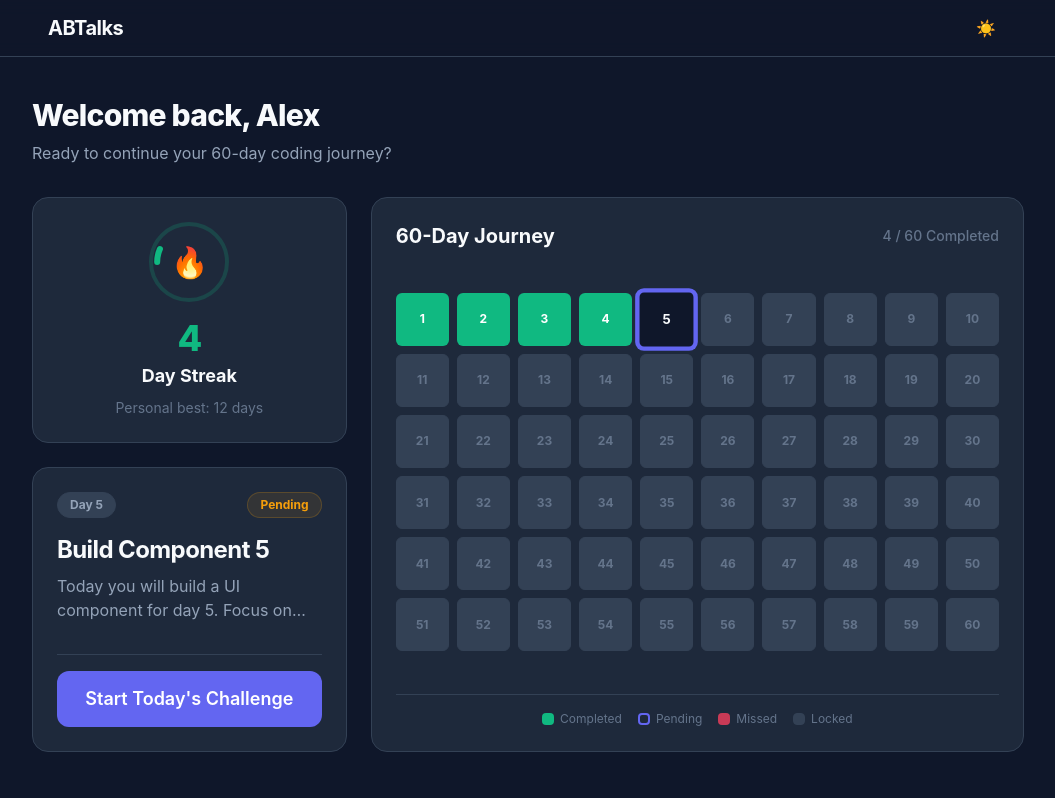
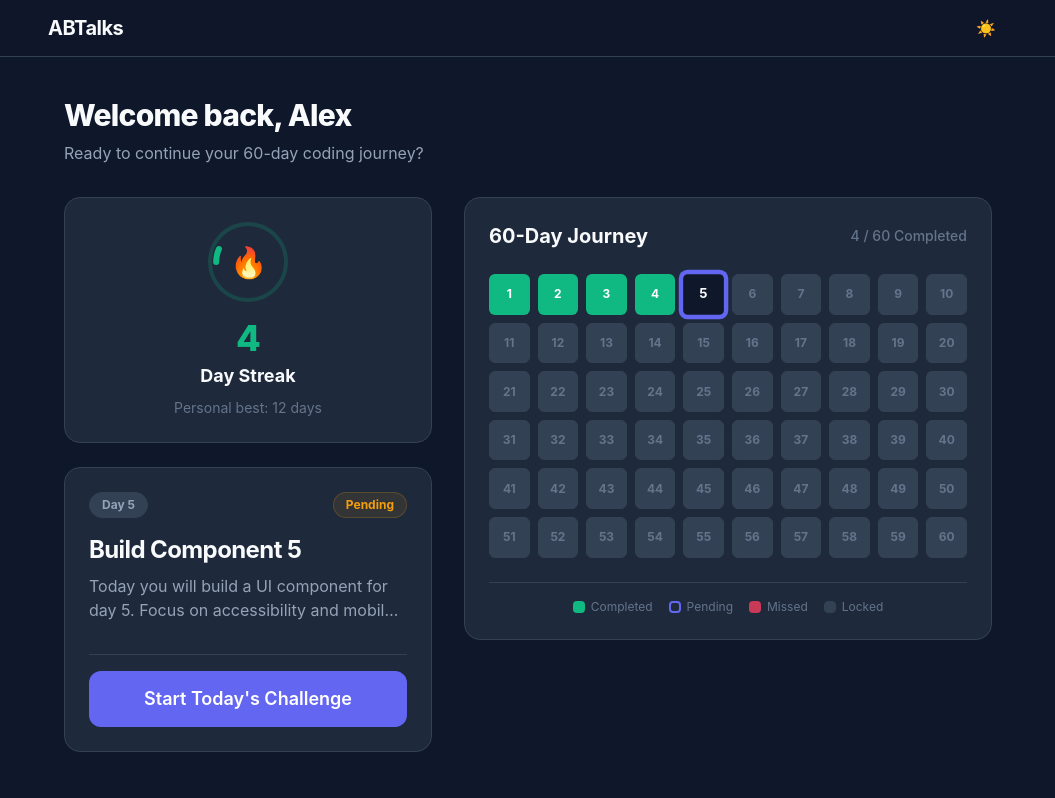
Before and after one commit to KrehantGajjar10/ABTalks, a React (Vite) app: page /dashboard in a window 1280 px wide. Shown: the top 798 px of the page, without its empty margins (112-1167 px from the left). Built offline with nearby package versions, Linux system fonts and the light colour scheme.

Commit message:
chore: responsive layout polish, desktop scaling, and accessibility upgrades

```diff
--- a/src/components/dashboard/ProgressGrid.jsx
+++ b/src/components/dashboard/ProgressGrid.jsx
@@ -46,7 +46,7 @@ export function ProgressGrid({ challenges }) {
             <Link
               key={challenge.day}
               to={`/day/${challenge.day}`}
-              className={`${cellClasses} hover:scale-110 hover:shadow-md hover:z-10 focus:outline-none focus:ring-2 focus:ring-focus-ring focus:ring-offset-2 focus:ring-offset-bg-surface cursor-pointer`}
+              className={`${cellClasses} hover:scale-110 hover:shadow-md hover:z-10 focus-visible:outline-none focus-visible:ring-2 focus-visible:ring-focus-ring focus-visible:ring-offset-2 focus-visible:ring-offset-bg-surface cursor-pointer`}
               aria-label={ariaLabel}
               title={ariaLabel}
             >
--- a/src/components/layout/AppLayout.jsx
+++ b/src/components/layout/AppLayout.jsx
@@ -5,7 +5,7 @@ export function AppLayout({ children }) {
   return (
     <div className="min-h-screen flex flex-col bg-bg-app text-text-primary transition-colors duration-200">
       <Navbar />
-      <main className="flex-1 w-full max-w-5xl mx-auto">
+      <main className="flex-1 w-full max-w-5xl mx-auto px-4 sm:px-6 lg:px-8">
         {children}
       </main>
       <Footer />
--- a/src/components/layout/Navbar.jsx
+++ b/src/components/layout/Navbar.jsx
@@ -8,13 +8,13 @@ export function Navbar() {
     <header className="sticky top-0 z-50 w-full border-b border-border-subtle bg-bg-app/80 backdrop-blur">
       <div className="max-w-5xl mx-auto w-full px-4 md:px-6 lg:px-8">
         <div className="flex h-14 items-center justify-between">
-          <Link to="/" className="font-bold tracking-tight text-xl text-text-primary focus:outline-none focus:ring-2 focus:ring-focus-ring rounded-lg px-2 -mx-2">
+          <Link to="/" className="font-bold tracking-tight text-xl text-text-primary focus-visible:outline-none focus-visible:ring-2 focus-visible:ring-focus-ring rounded-lg px-2 -mx-2">
             ABTalks
           </Link>
           <button
             onClick={toggleTheme}
-            className="flex items-center justify-center h-11 w-11 rounded-xl text-text-secondary hover:text-text-primary hover:bg-bg-surface-elevated transition-colors focus:outline-none focus:ring-2 focus:ring-focus-ring focus:ring-offset-2 focus:ring-offset-bg-app"
-            aria-label="Toggle theme"
+            className="flex items-center justify-center h-11 w-11 rounded-xl text-text-secondary hover:text-text-primary hover:bg-bg-surface-elevated transition-colors focus-visible:outline-none focus-visible:ring-2 focus-visible:ring-focus-ring focus-visible:ring-offset-2 focus-visible:ring-offset-bg-app"
+            aria-label="Toggle Dark Mode"
           >
             {theme === 'dark' ? '☀️' : '🌙'}
           </button>
--- a/src/components/ui/Button.jsx
+++ b/src/components/ui/Button.jsx
@@ -5,7 +5,7 @@ export function Button({
   className = '',
   ...props
 }) {
-  const baseClasses = "inline-flex items-center justify-center rounded-xl font-semibold transition-colors focus:outline-none focus:ring-2 focus:ring-focus-ring focus:ring-offset-2 focus:ring-offset-bg-surface";
+  const baseClasses = "inline-flex items-center justify-center rounded-xl font-semibold transition-colors focus-visible:outline-none focus-visible:ring-2 focus-visible:ring-focus-ring focus-visible:ring-offset-2 focus-visible:ring-offset-bg-surface";
 
   const sizeClasses = {
     sm: "h-9 px-3 text-sm",
--- a/src/components/ui/Input.jsx
+++ b/src/components/ui/Input.jsx
@@ -8,7 +8,7 @@ export function Input({ label, id, helperText, className = '', ...props }) {
       )}
       <input
         id={id}
-        className="w-full h-11 px-4 rounded-xl border border-border-strong bg-bg-app text-text-primary placeholder:text-text-muted focus:outline-none focus:ring-2 focus:ring-focus-ring focus:border-focus-ring transition-shadow text-base"
+        className="w-full h-11 px-4 rounded-xl border border-border-strong bg-bg-app text-text-primary placeholder:text-text-muted focus-visible:outline-none focus-visible:ring-2 focus-visible:ring-focus-ring focus-visible:border-focus-ring focus-visible:ring-offset-2 focus-visible:ring-offset-bg-app transition-shadow text-base"
         {...props}
       />
       {helperText && (
--- a/src/index.css
+++ b/src/index.css
@@ -15,6 +15,12 @@
   --status-warning: #D97706;
   --status-error: #E11D48;
   --focus-ring: #6366F1;
+}
+
+body, #root, div, span, p, h1, h2, h3, h4, h5, h6, a, button, input, header, footer, section, main, nav, svg {
+  transition-property: color, background-color, border-color;
+  transition-duration: 200ms;
+  transition-timing-function: ease-in-out;
 }
 
 .dark {
--- a/src/pages/ChallengeDayPage.jsx
+++ b/src/pages/ChallengeDayPage.jsx
@@ -22,7 +22,7 @@ export default function ChallengeDayPage() {
   }
 
   return (
-    <div className="py-6 px-4 md:py-10 max-w-3xl mx-auto w-full flex flex-col gap-6 md:gap-8">
+    <div className="py-6 px-4 md:py-10 max-w-2xl mx-auto w-full flex flex-col gap-6 md:gap-8">
       <div>
         <Link
           to="/dashboard"
--- a/src/pages/DashboardPage.jsx
+++ b/src/pages/DashboardPage.jsx
@@ -20,17 +20,17 @@ export default function DashboardPage() {
         </p>
       </header>
 
-      <div className="grid grid-cols-1 lg:grid-cols-12 gap-6">
+      <div className="grid grid-cols-1 md:grid-cols-12 gap-6 md:gap-8 md:items-start">
         {/* Left Column: Stats & Action */}
-        <div className="lg:col-span-4 flex flex-col gap-6">
-          <div className="grid grid-cols-1 sm:grid-cols-2 lg:grid-cols-1 gap-6 h-full">
+        <div className="md:col-span-5 flex flex-col gap-6">
+          <div className="grid grid-cols-1 sm:grid-cols-2 md:grid-cols-1 gap-6 h-full">
             <StreakCard user={user} />
             <TodayTaskCard challenges={challenges} />
           </div>
         </div>
 
         {/* Right Column: Grid */}
-        <div className="lg:col-span-8">
+        <div className="md:col-span-7">
           <ProgressGrid challenges={challenges} />
         </div>
       </div>
--- a/src/pages/LandingPage.jsx
+++ b/src/pages/LandingPage.jsx
@@ -4,7 +4,7 @@ import { Card } from '../components/ui/Card';
 
 export default function LandingPage() {
   return (
-    <div className="flex flex-col gap-16 md:gap-24 py-8 md:py-16 px-4">
+    <div className="flex flex-col gap-16 md:gap-24 py-16 md:py-24 px-4">
       {/* Section 1: Hero */}
       <section className="flex flex-col items-center text-center space-y-6 max-w-3xl mx-auto mt-8 md:mt-12">
         <h1 className="text-4xl md:text-5xl lg:text-6xl font-extrabold tracking-tight text-text-primary">
```
Also changed, not shown: 1 other file (tests, documents, lock files or other folders).
